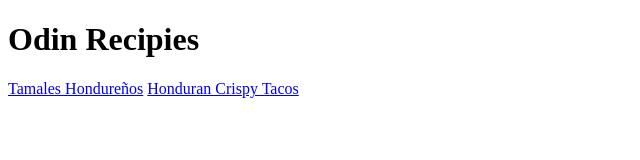
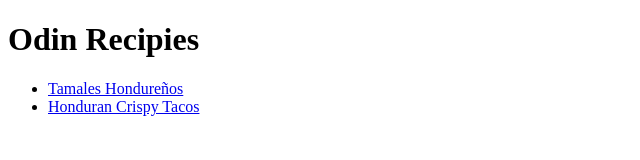
Before and after one commit to paperMan07/odin-recipies, a plain HTML site: page index.html in a window 1280 px wide. Shown: the whole page, without its empty margins (0-640 px from the left). Drawn offline with Linux system fonts and the light colour scheme.

Commit message:
Added list to index.html, completed hondurian_crispy_taco.html

```diff
--- a/index.html
+++ b/index.html
@@ -7,7 +7,9 @@
 </head>
 <body>
     <h1>Odin Recipies</h1>
-    <a href="recipies/ tamales_Hondureños.html">Tamales Hondureños</a>
-    <a href="recipies/Honduran_Crispy_Tacos.html">Honduran Crispy Tacos</a>
+    <ul>
+    <li><a href="recipies/ tamales_Hondureños.html">Tamales Hondureños</a></li>
+    <li><a href="recipies/Honduran_Crispy_Tacos.html">Honduran Crispy Tacos</a></li>
+</ul>
 </body>
 </html>
```
Also changed, not shown: recipies/ tamales_Hondureños.html (+3 -3 lines), recipies/Honduran_Crispy_Tacos.html (+3 -1 lines).
